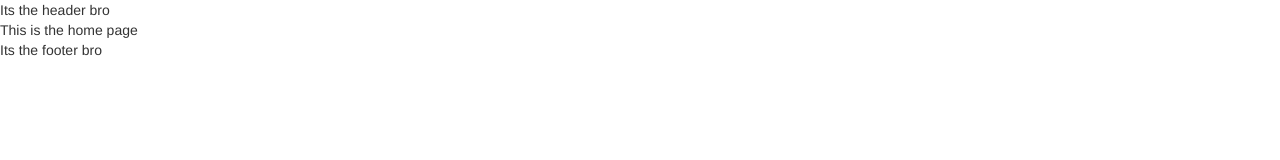
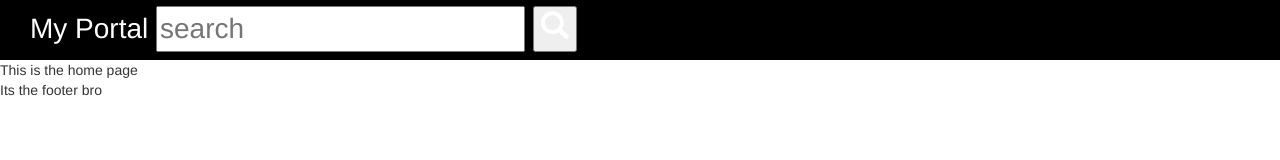
Before and after one commit to Prateeks91/newPortal, a plain HTML site: page index.html in a window 1280 px wide. Drawn offline with nearby package versions, Linux system fonts and the light colour scheme; some packages are replaced by stand-ins of ours.

Commit message:
header changes

```diff
--- a/css/styles.css
+++ b/css/styles.css
@@ -0,0 +1,22 @@
+nav{
+
+	background: #000 none repeat scroll 0 0;
+    color: #fff;
+    font-size: 28px;
+    height: 60px;
+}
+ /* unvisited link */
+nav a:link, nav a:visited,nav a:hover,nav a:active{
+    color: #fff;
+    text-decoration:none;
+    outline:0 none;
+}
+.theName{
+	padding-left: 30px;
+    padding-top: 9px;
+    display:inline-block;
+}
+.searchSection{
+	display:inline-block;
+
+}
--- a/partials/header.html
+++ b/partials/header.html
@@ -1,3 +1,9 @@
 <nav class="hidden-xs">
- Its the header bro
+ <div class="headerContent">
+  <div class="theName"><a ui-sref="/home" href="">My Portal</a></div>
+  <div class="searchSection">
+    <input type="text" id="searchBox" placeholder="search" ng-model="searchBox">
+    <button id="searchButton"><span class="glyphicon glyphicon-search"></span></button>
+  </div>
+ </div>
 </nav>
```
